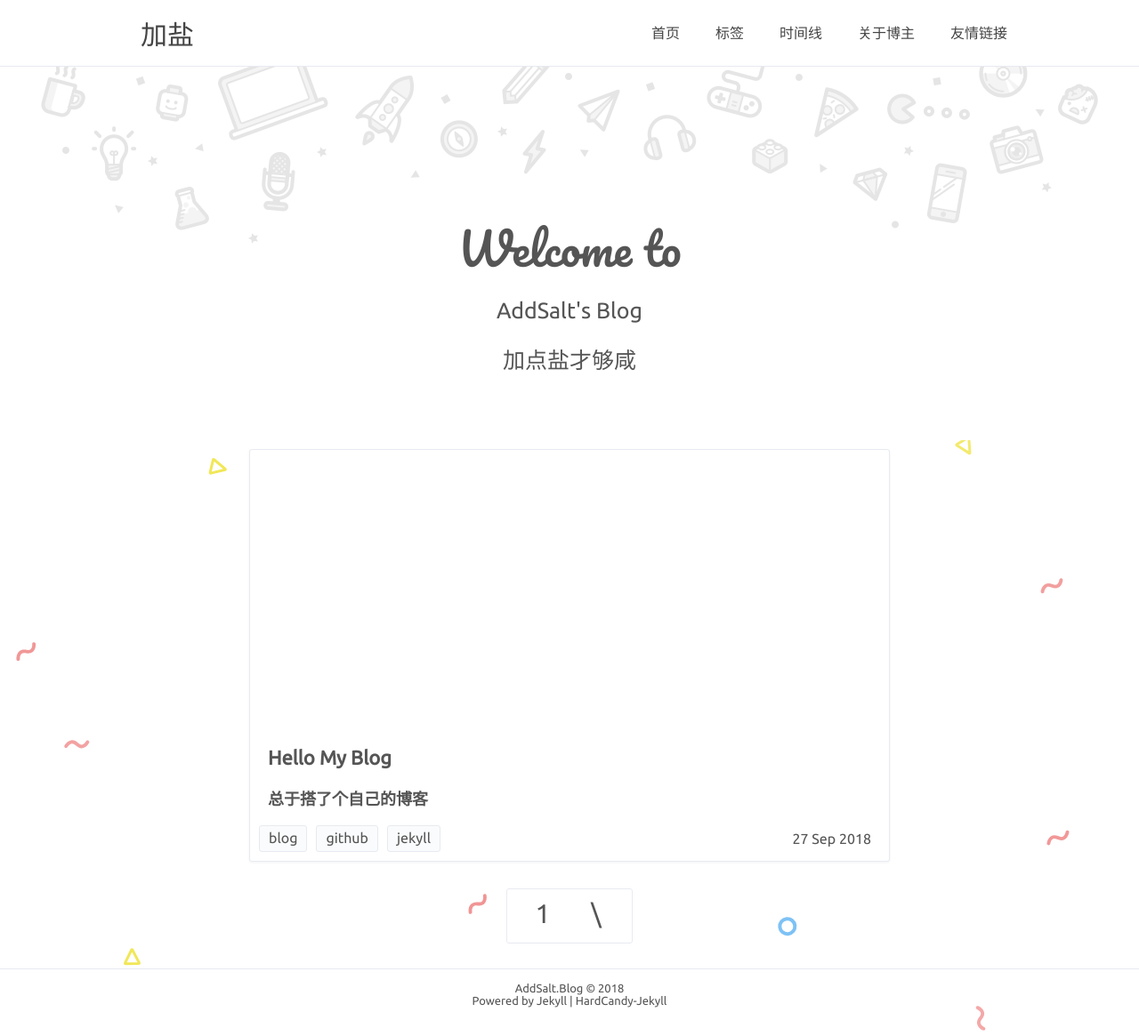
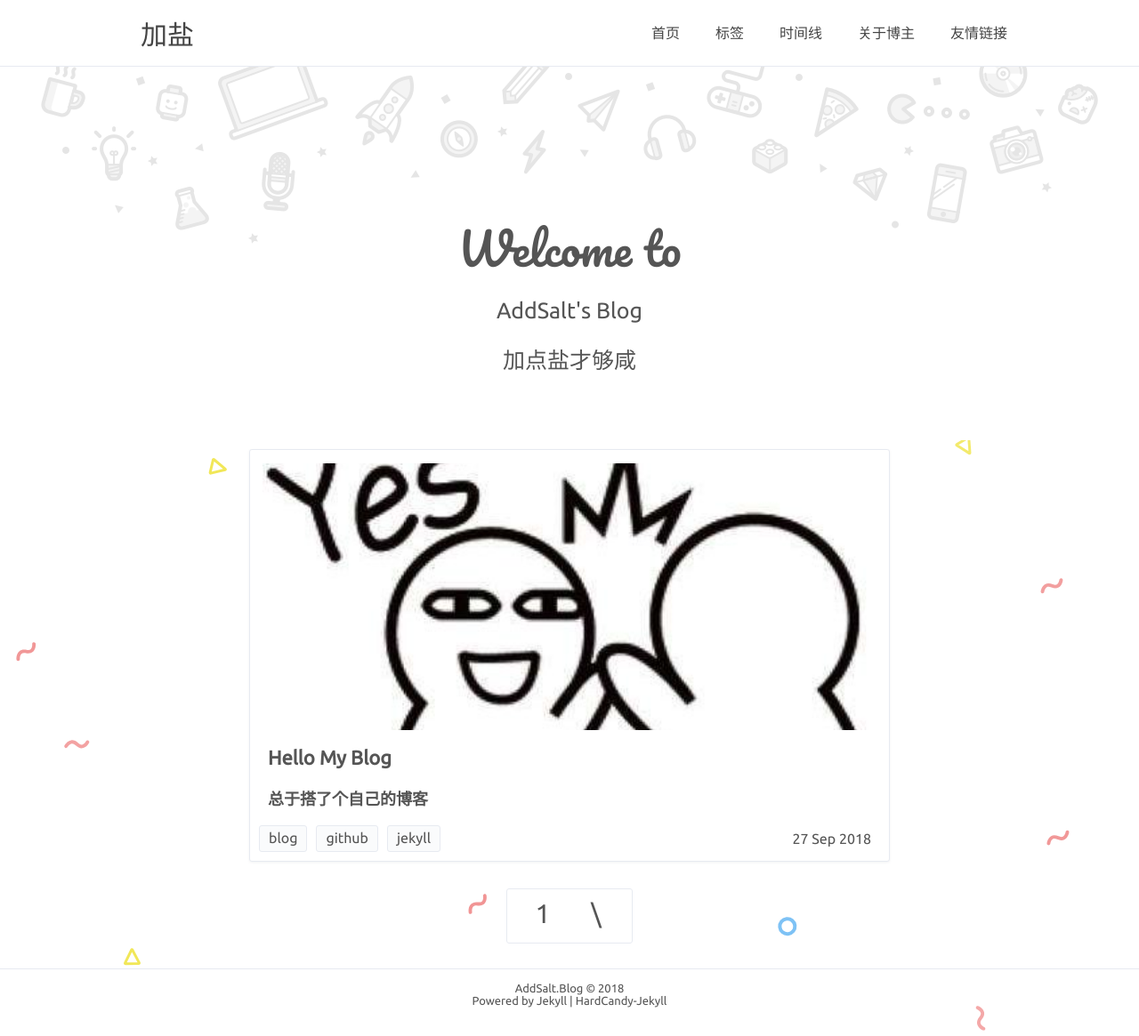
Before and after one commit to AddSalt8227/AddSalt8227.github.io, a Jekyll site: the page built from index.html, in a window 1280 px wide. Shown: the whole page at 89% size. Built offline with Jekyll 4.4.1, drawn with Linux system fonts in a browser that asks for light colours; comment, search, counter and statistics services are not loaded.

Commit message:
第一篇博客的封面图片更正

```diff
--- a/_posts/2018-09-27-hello-my-blog.markdown
+++ b/_posts/2018-09-27-hello-my-blog.markdown
@@ -5,7 +5,7 @@ subtitle: '总于搭了个自己的博客'
 date: 2018-09-27
 author: 加盐
 color: rgb(255,210,32)
-cover: '![20180927](D:\work\Blog\AddSalt8227.github.io\assets\20180927.jpg)'
+cover: '/assets/20180927.jpg'
 tags: blog github jekyll
 typora-copy-images-to: ..\assets
 ---
```
